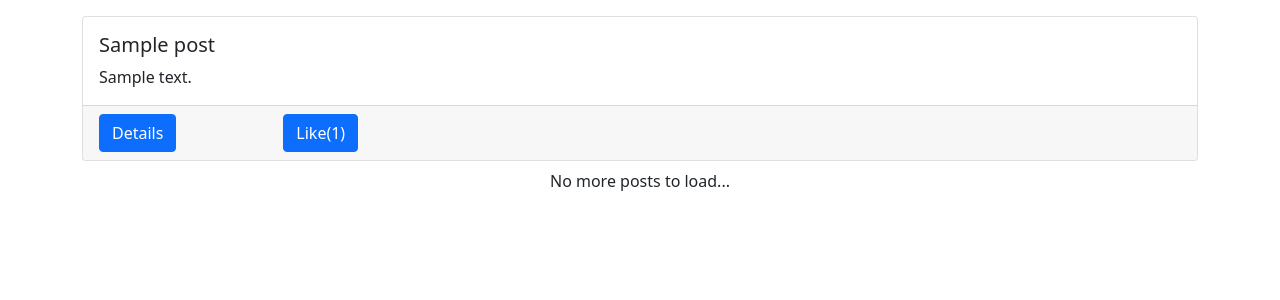
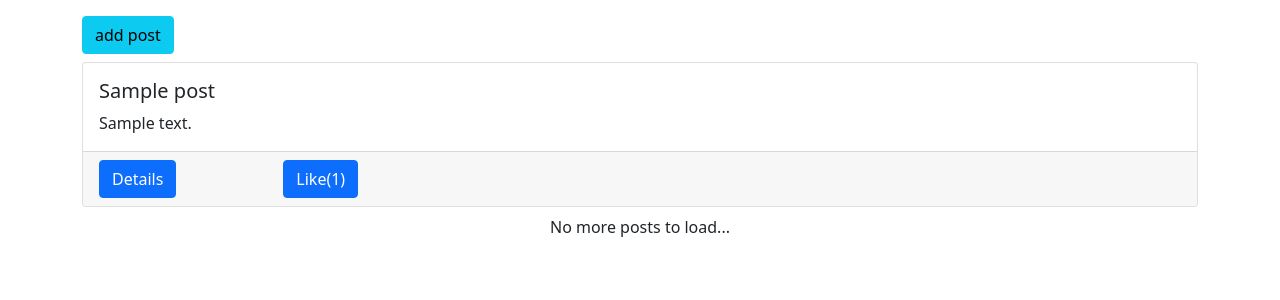
Before and after one commit to MhKeshishian/NetworkApp_A4, a Django app: page / in a window 1280 px wide. Shown: the top 300 px of the page. Run offline with Django 5.2, Linux system fonts and the light colour scheme; tables that the repository leaves empty hold one stand-in row (values such as "Sample post").

Commit message:
Added button to trigger modal for creating posts

```diff
--- a/src/posts/templates/posts/main.html
+++ b/src/posts/templates/posts/main.html
@@ -10,9 +10,28 @@ posts
 {% endblock title %}
 
 {% block content %}
-    <!--{% for obj in qs %}
-        {{obj.title}} - {{obj.body}} <br>
-    {% endfor %}-->
+    <!-- Modal -->
+    <div class="modal fade" id="addPostModal" tabindex="-1" role="dialog" aria-labelledby="exampleModalLabel" aria-hidden="true">
+        <div class="modal-dialog">
+            <div class="modal-content">
+                <div class="modal-header">
+                    <h5 class="modal-title" id="exampleModalLabel">Create post</h5>
+                    <button type="button" class="close" data-dismiss="modal" aria-label="Close"></button>
+                </div>
+                <div class="modal-body">
+                    ...
+                </div>
+                <div class="modal-footer">
+                    <button type="button" class="btn btn-danger" data-dismiss="modal">close</button>
+                    <button type="button" class="btn btn-green">+ add</button>
+                </div>
+            </div>
+        </div>
+    </div>
+
+    <button type="button" class="btn btn-info mb-2" data-toggle="modal" data-target="#addPostModal">
+        add post
+    </button>
     <div id="posts-box"></div>
     <div id="spinner-box" class="text-center">
         <div class="spinner-border" role="status"></div>
```
